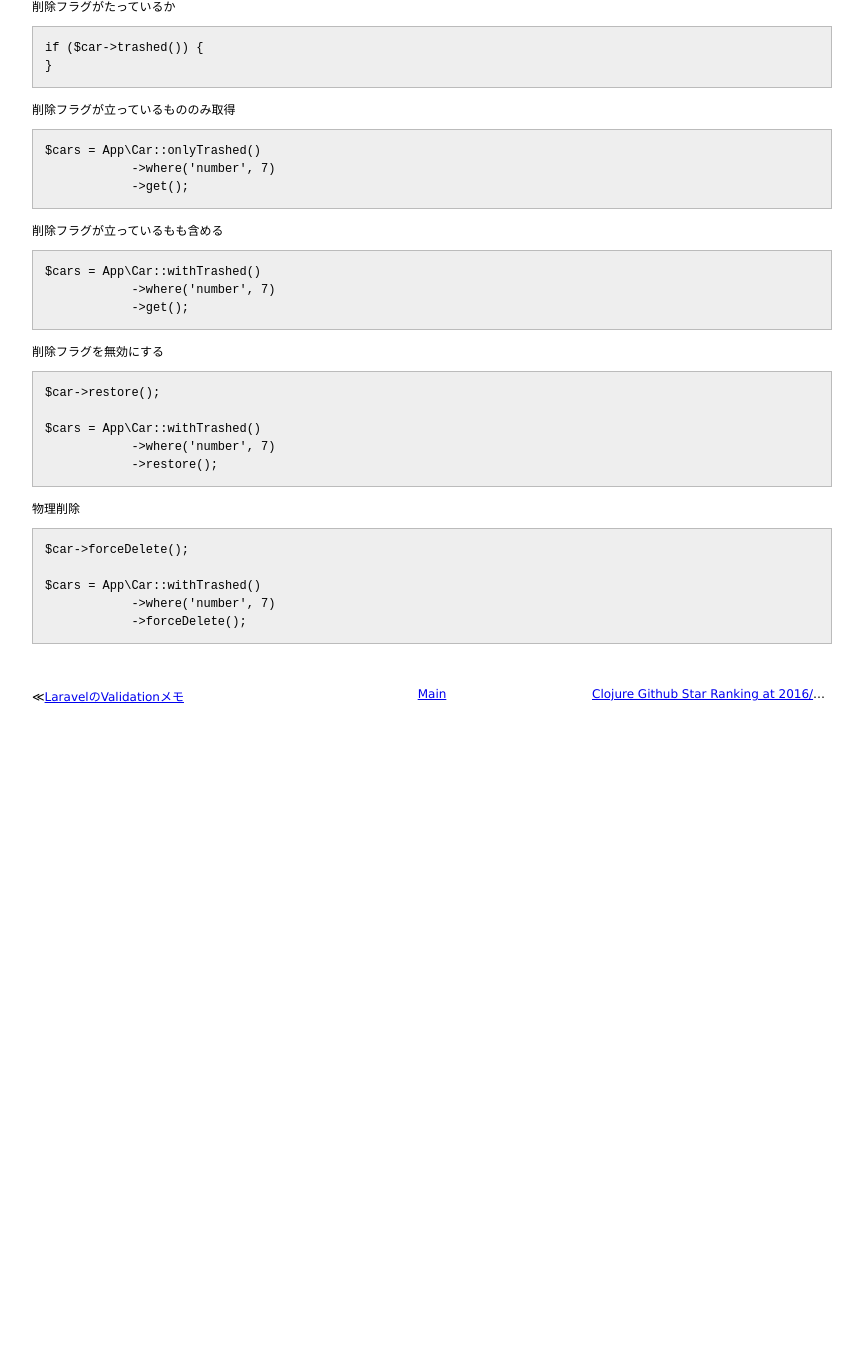
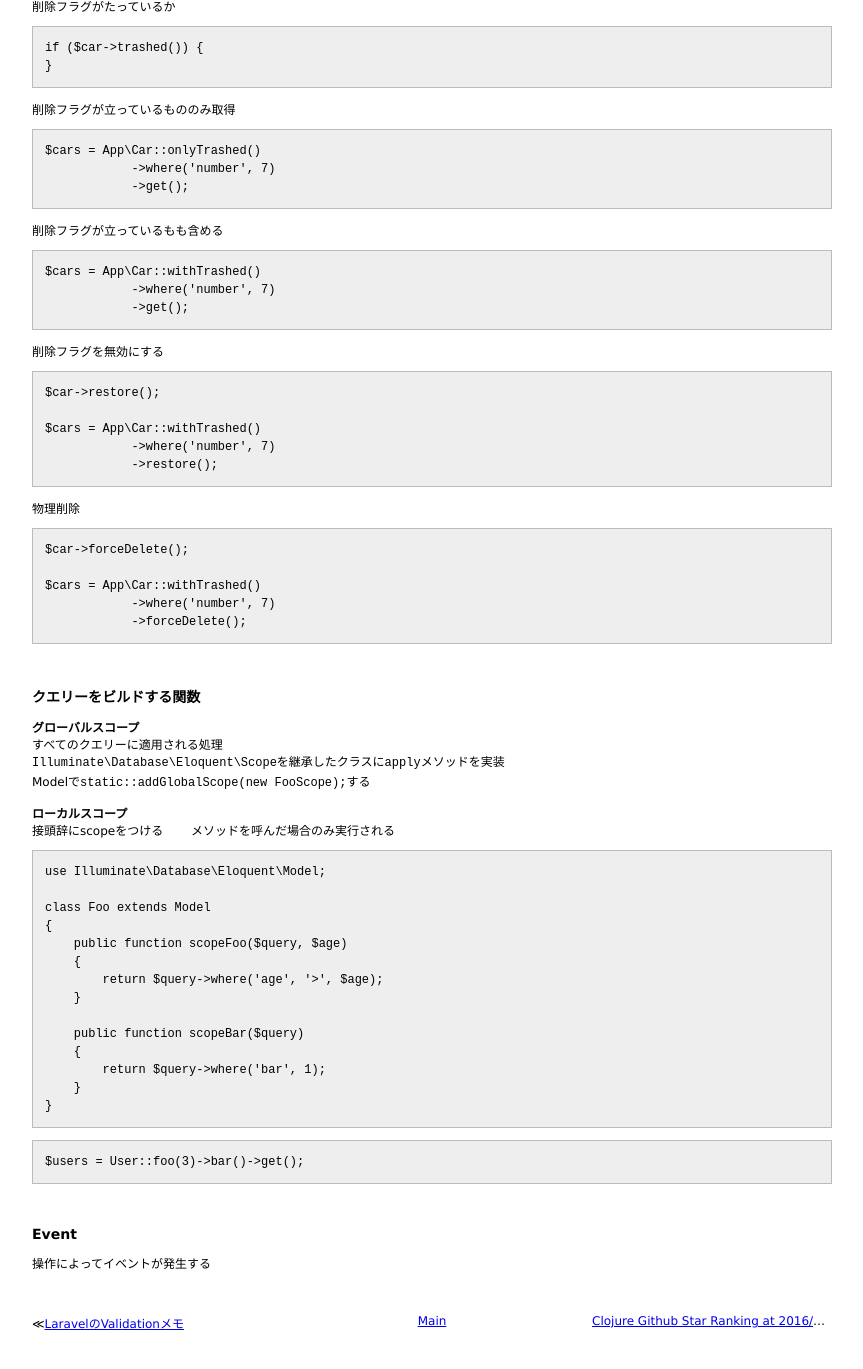
Before and after one commit to 38elements/38elements.github.com, a Jekyll site: the page built from _posts/2016-05-17-eloquent.md, in a window 1280 px wide and 1400 px high, scrolled down 3225 px. Shown: the top 1369 px of the window, without its empty margins (208-1071 px from the left). Built offline with Jekyll 4.4.1, drawn with Linux system fonts in a browser that asks for light colours; before the commit the page ends 3998 px from its top, so only the background shows below that.

Commit message:
Update 2016-05-17-eloquent.md

````diff
--- a/_posts/2016-05-17-eloquent.md
+++ b/_posts/2016-05-17-eloquent.md
@@ -232,3 +232,41 @@ $cars = App\Car::withTrashed()
             ->where('number', 7)
             ->forceDelete();
 ```
+<br>
+
+### クエリーをビルドする関数
+
+**グローバルスコープ**
+すべてのクエリーに適用される処理
+`Illuminate\Database\Eloquent\Scope`を継承したクラスに`apply`メソッドを実装
+Modelで`static::addGlobalScope(new FooScope);`する
+<br>
+
+**ローカルスコープ**
+接頭辞にscopeをつける
+メソッドを呼んだ場合のみ実行される
+
+```
+use Illuminate\Database\Eloquent\Model;
+
+class Foo extends Model
+{
+    public function scopeFoo($query, $age)
+    {
+        return $query->where('age', '>', $age);
+    }
+
+    public function scopeBar($query)
+    {
+        return $query->where('bar', 1);
+    }
+}
+```
+
+```
+$users = User::foo(3)->bar()->get();
+```
+<br>
+
+### Event
+操作によってイベントが発生する
````
